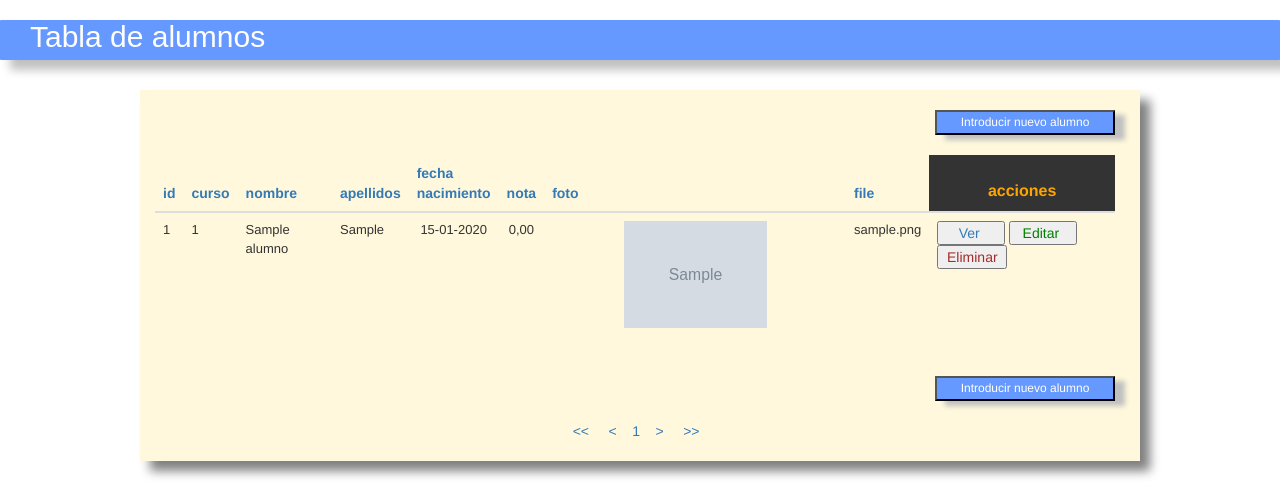
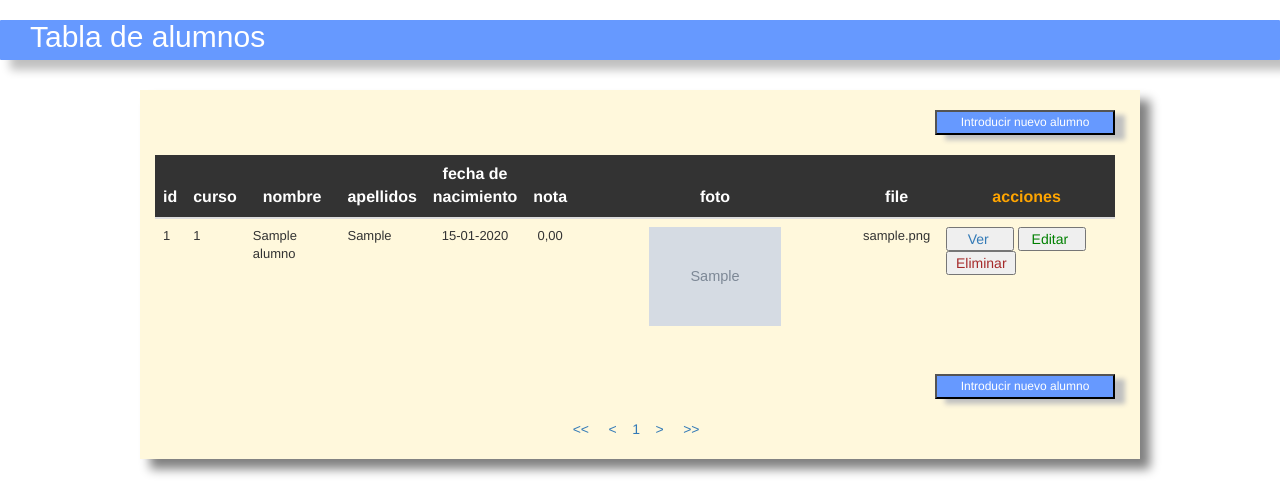
Before and after one commit to javier-web/windows_web, a PHP site: page /colegio1/tabla_alumno.php in a window 1280 px wide. Shown: the top 499 px of the page. Run offline with PHP 8.4, Linux system fonts and the light colour scheme; tables that the repository leaves empty or names only in its code hold one stand-in row (values such as "Sample post"); grey boxes marked "Sample" are stand-in pictures; some libraries are stand-ins or nearby versions.

Commit message:
1. Cambieo de estilos en tabla bootstrap

```diff
--- a/colegio1/estilos_formulario.css
+++ b/colegio1/estilos_formulario.css
@@ -86,7 +86,7 @@ h4{
     width: 185px;
     position: relative;
     left: 475px;
-    bottom: 400px;
+     bottom: 440px;
 }
 
 .botones_mostrar input {
@@ -105,7 +105,7 @@ h4{
 .botones_editar {
     position: relative;
     left: 475px;
-    bottom: 540px;
+    bottom: 525px;
 }
 
 .botones_editar input {
@@ -152,6 +152,15 @@ h4{
     background-color: #6699ff;
     color: white;
     box-shadow: 10px 5px 5px silver;
+
+}
+
+.columna-botones {
+    //width:12%;
+    background-color: #333333 ;
+    color: white;
+    font-size:16px;
+    text-align: center
 
 }
 
--- a/colegio1/tabla_alumno.php
+++ b/colegio1/tabla_alumno.php
@@ -121,16 +121,16 @@
                 //var_dump('nombrecolumna = ' .$nombreColumna);
             ?>
 
-            <th>
+            <th class="columna-botones">
                 <!-- generamos la url -->
-                <a href="tabla_alumno.php?<?php echo $parametrosUrl ?>">
+                <a href="tabla_alumno.php?<?php echo $parametrosUrl ?>" style="color: white;">
 
                     <!-- generamos elnombre del enlace -->
                     <?php
                     if ($nombreColumna == 'curso_id') {
                                    echo'curso';
                         } else if ($nombreColumna == 'fecha_nacimiento') {
-                                  echo'fecha nacimiento';
+                                  echo'fecha de nacimiento';
                         } else {
                                    echo " $nombreColumna " ;
                     };
```
